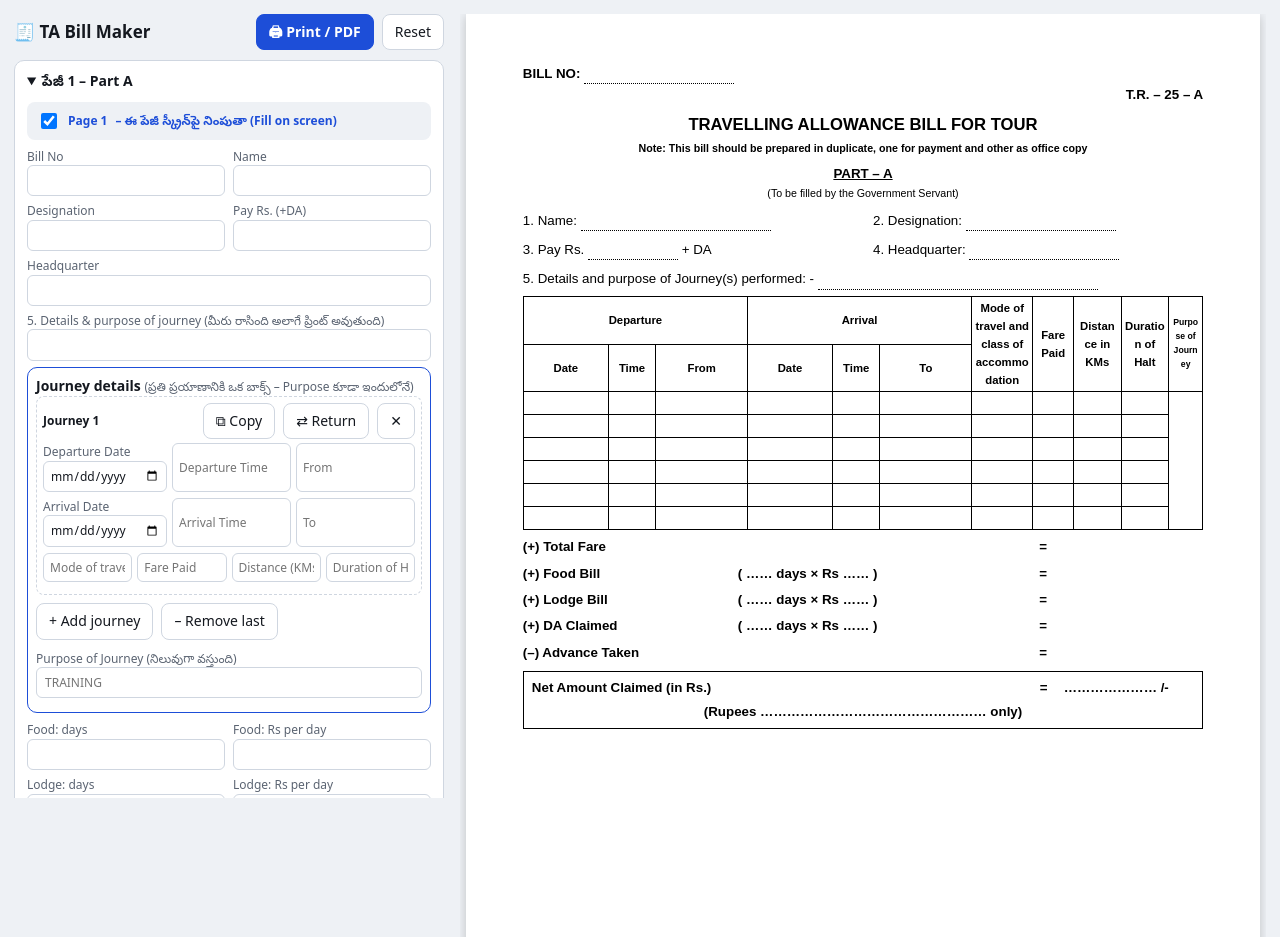
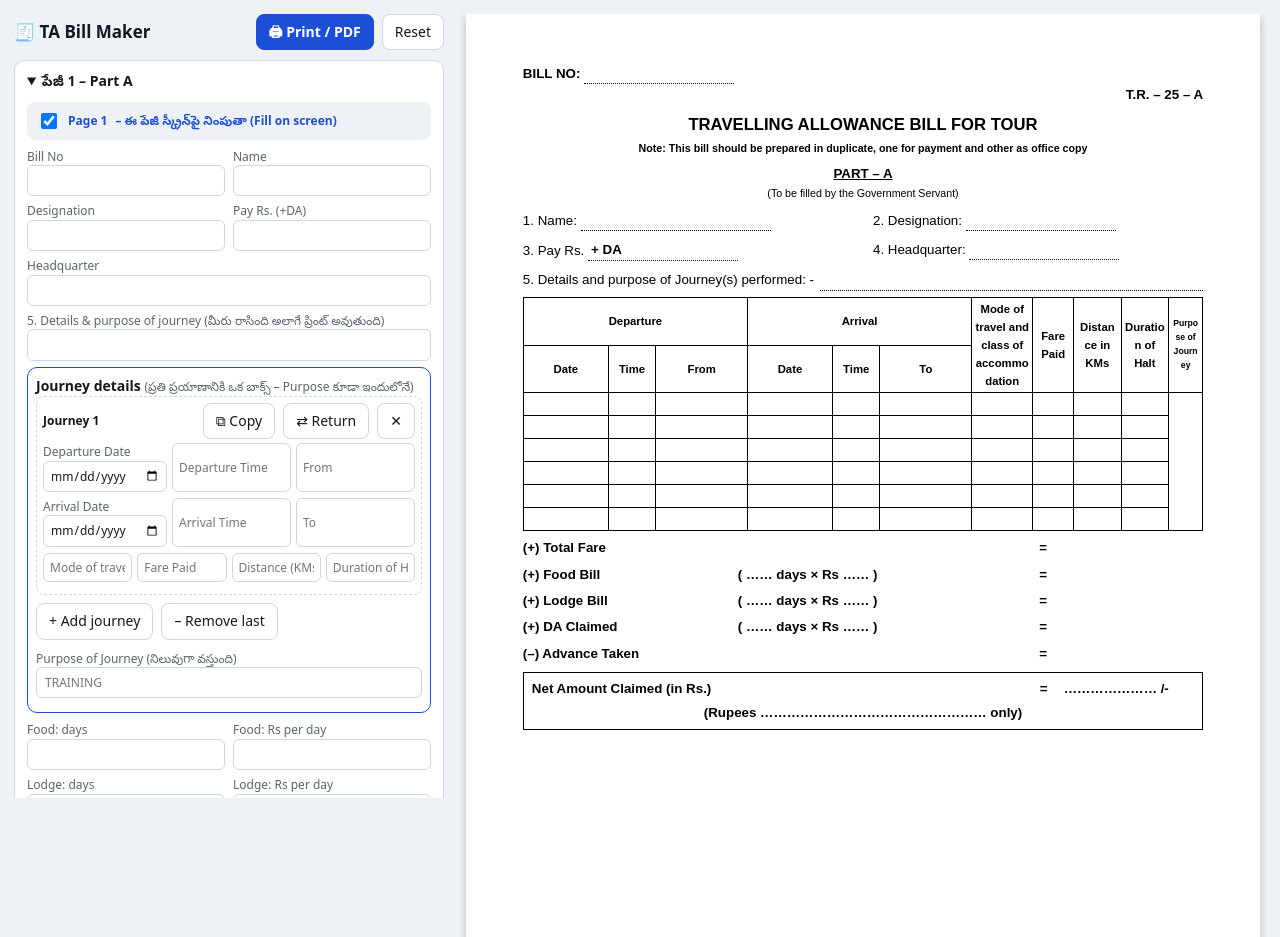
Before and after one commit to nicenavvi/POSTAL-TA-BILL, a plain HTML site: page index.html in a window 1280 px wide. Shown: the top 937 px of the page. Drawn offline with Linux system fonts and the light colour scheme.

Commit message:
Add files via upload

```diff
--- a/index.html
+++ b/index.html
@@ -42,7 +42,7 @@ table.t{width:100%;border-collapse:collapse;font-size:8pt;text-align:center;marg
 .net{border:1.5px solid #000;padding:5px 8px;margin-top:8px;font-weight:700}
 .it{display:flex;gap:6px;margin:2px 0}.it>b{width:22px;flex:none}.sub{margin-left:28px}
 .pb{font-family:"Times New Roman",serif;font-size:11pt;line-height:2}
-@media print{#nav{display:none!important}#prev{zoom:1!important;display:block!important}body{background:#fff}#panel,.top{display:none}#app{display:block;padding:0}#prev{overflow:visible}.pg{margin:0;box-shadow:none;width:210mm}@page{size:A4;margin:0}}
+@media print{#nav{display:none!important}#prev{zoom:1!important;display:block!important}body{background:#fff}#panel,.top{display:none}#app{display:block;padding:0}#prev{overflow:visible}.pg{margin:0;box-shadow:none;width:210mm;height:296mm;min-height:0;break-after:page;page-break-after:always}.pg:last-child{break-after:auto;page-break-after:auto}@page{size:A4;margin:0}}
 #nav{display:none}@media (max-width:980px){#app{flex-direction:column;padding:10px 10px 74px}#panel{width:100%;position:static;max-height:none}#nav{display:flex;position:fixed;left:0;right:0;bottom:0;z-index:9;background:var(--card);border-top:1px solid var(--bd);padding-bottom:env(safe-area-inset-bottom,0px)}#nav button{flex:1;border:0;border-radius:0;background:none;padding:13px 2px;font-size:13px}#nav button.on{color:var(--ac);font-weight:700;box-shadow:inset 0 -3px var(--ac)}#app[data-t="0"] #prev,#app[data-t="1"] #prev,#app[data-t="2"] #prev{display:none}#app[data-t="3"] #panel details,#app[data-t="0"] #panel details:not(.t0),#app[data-t="1"] #panel details:not(.t1),#app[data-t="2"] #panel details:not(.t2){display:none}summary{pointer-events:none}input[type=text],input[type=date]{font-size:16px!important}.g3,.g4,.g5{grid-template-columns:1fr 1fr}.sw{font-size:15px;padding:12px}}
 </style></head><body>
 <div id="app"><div id="panel"></div><div id="prev"></div></div><div id="nav"><button data-tab="0">① Page 1</button><button data-tab="1">② Page 2</button><button data-tab="2">③ Page 3</button><button data-tab="3">👁 Print</button></div>
@@ -83,8 +83,8 @@ function pg1(){const e=D.en[0],V=D.V,R=D.rows,n=Math.max(R.length,6);
  return`<div class="pg"><div class="b">BILL NO: ${g('bno',0,150)}</div><div class="b" style="text-align:right">T.R. – 25 – A</div>
  <h2>TRAVELLING ALLOWANCE BILL FOR TOUR</h2><div class="c b sm">Note: This bill should be prepared in duplicate, one for payment and other as office copy</div>
  <div class="c b" style="margin-top:6px"><u>PART – A</u></div><div class="c sm">(To be filled by the Government Servant)</div>
- <div class="id"><div>1. Name: ${g('name',0,190)}</div><div>2. Designation: ${g('desig',0,150)}</div><div>3. Pay Rs. ${g('pay',0,90)} + DA</div><div>4. Headquarter: ${g('hq',0,150)}</div></div>
- <div>5. Details and purpose of Journey(s) performed: - <span class="v" style="min-width:280px">${e?esc(V.dtl):''}</span></div>
+ <div class="id"><div>1. Name: ${g('name',0,190)}</div><div>2. Designation: ${g('desig',0,150)}</div><div>3. Pay Rs. <span class="v" style="min-width:150px">${e&&V.pay?esc(V.pay)+' ':''}+ DA</span></div><div>4. Headquarter: ${g('hq',0,150)}</div></div>
+ <div style="display:flex;gap:6px;align-items:flex-end"><span style="white-space:nowrap">5. Details and purpose of Journey(s) performed: -</span><span class="v" style="flex:1;min-width:0;font-weight:700">${e?esc(V.dtl):''}</span></div>
  <table class="t" style="table-layout:fixed;font-size:8.5pt"><colgroup>${[12.5,7,13.5,12.5,7,13.5,9,6,7,7,5].map(w=>`<col style="width:${w}%">`).join('')}</colgroup><tr><th colspan="3">Departure</th><th colspan="3">Arrival</th><th rowspan="2" style="width:9%">Mode of travel and class of accommodation</th><th rowspan="2">Fare Paid</th><th rowspan="2">Distance in KMs</th><th rowspan="2">Duration of Halt</th><th rowspan="2" style="font-size:6.5pt">Purpose of Journey</th></tr><tr><th>Date</th><th>Time</th><th>From</th><th>Date</th><th>Time</th><th>To</th></tr>${tr}</table>
  <div class="tot"><span>(+) Total Fare</span><span></span><span>=</span><span>${am(fare)}</span></div>
  <div class="tot"><span>(+) Food Bill</span><span>( ${e&&V.fd?esc(V.fd):'……'} days × Rs ${e&&V.fr?esc(V.fr):'……'} )</span><span>=</span><span>${am(fo)}</span></div>
```
